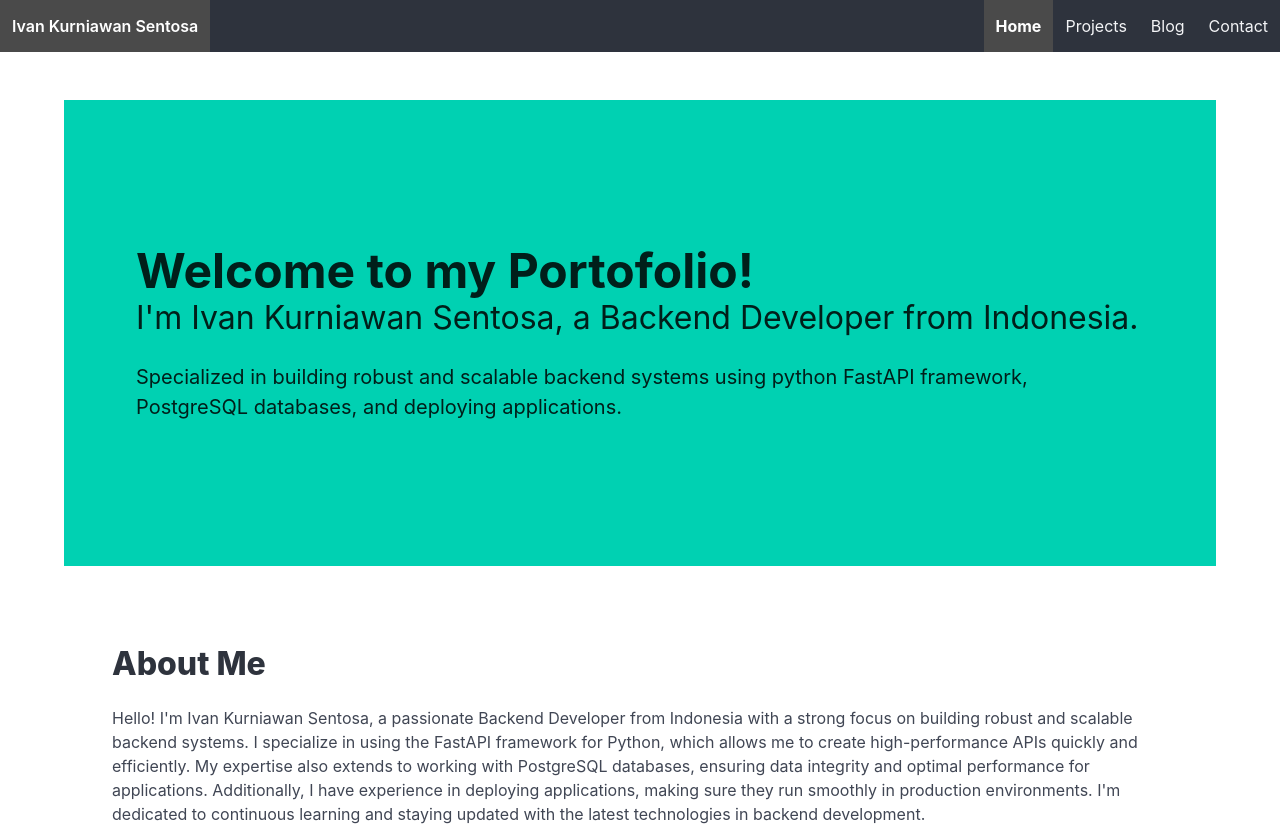
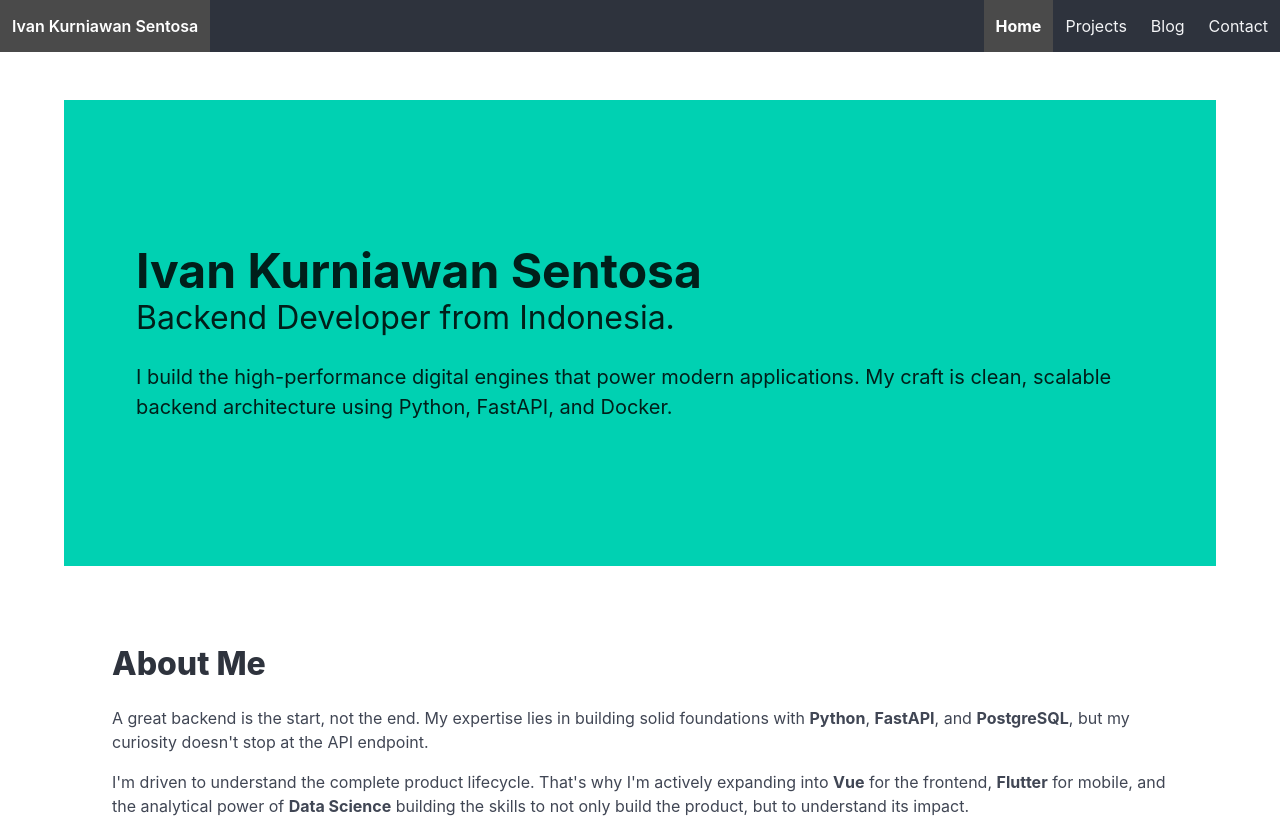
Before and after one commit to kurniawansivan/ivan-portofolio, a Vue app: page / in a window 1280 px wide. Shown: the top 826 px of the page. Built offline with nearby package versions, Linux system fonts and the light colour scheme.

Commit message:
fix: update footer and hero section text for clarity and consistency

```diff
--- a/src/App.vue
+++ b/src/App.vue
@@ -49,8 +49,9 @@ const isMenuOpen = ref(false)
   <footer class="footer">
     <div class="content has-text-centered">
       <p>
-        <strong>Vue Portofolio</strong> oleh Ivan Kurniawan Sentosa. Vue 3, TypeScript, dan Bulma
+        <strong>Ivan Kurniawan Sentosa's Portofolio</strong>
       </p>
+      <p>Vue 3, TypeScript, dan Bulma</p>
     </div>
   </footer>
 </template>
--- a/src/views/HomeView.vue
+++ b/src/views/HomeView.vue
@@ -8,14 +8,14 @@
         <div class="hero-body">
             <div class="container">
                 <h1 class="title is-1">
-                    Welcome to my Portofolio!
+                    Ivan Kurniawan Sentosa
                 </h1>
                 <h2 class="subtitle is-3">
-                    I'm Ivan Kurniawan Sentosa, a Backend Developer from Indonesia.
+                    Backend Developer from Indonesia.
                 </h2>
                 <p class="is-size-5">
-                    Specialized in building robust and scalable backend systems using python FastAPI framework,
-                    PostgreSQL databases, and deploying applications.
+                    I build the high-performance digital engines that power modern applications. My craft is clean,
+                    scalable backend architecture using Python, FastAPI, and Docker.
                 </p>
             </div>
         </div>
@@ -27,16 +27,13 @@
                 About Me
             </h3>
             <div class="content">
-                <p>
-                    Hello! I'm Ivan Kurniawan Sentosa, a passionate Backend Developer from Indonesia with
-                    a strong focus on building robust and scalable backend systems. I specialize in
-                    using the FastAPI framework for Python, which allows me to create high-performance
-                    APIs quickly and efficiently. My expertise also extends to working with PostgreSQL
-                    databases, ensuring data integrity and optimal performance for applications. Additionally,
-                    I have experience in deploying applications, making sure they run smoothly in production
-                    environments.
-                    I'm dedicated to continuous learning and staying updated with the latest technologies in backend
-                    development.
+                <p>A great backend is the start, not the end. My expertise lies in building solid foundations with
+                    <b>Python</b>, <b>FastAPI</b>, and <b>PostgreSQL</b>, but my curiosity doesn't stop at the API
+                    endpoint.
+                </p>
+                <p>I'm driven to understand the complete product lifecycle. That's why I'm actively expanding into
+                    <b>Vue</b> for the frontend, <b>Flutter</b> for mobile, and the analytical power of <b>Data
+                        Science</b> building the skills to not only build the product, but to understand its impact.
                 </p>
             </div>
         </div>
```
